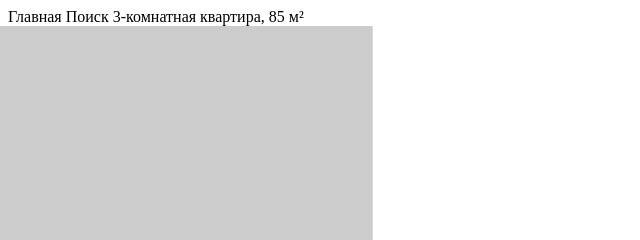
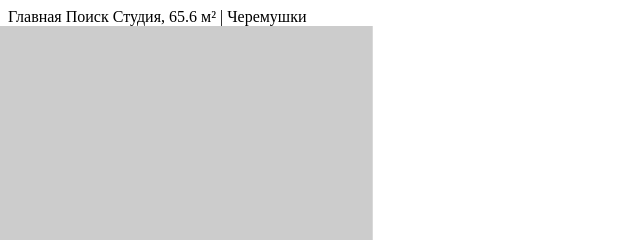
Before and after one commit to valeriiSkliar/realEstate_html, a website: page src/pages/previews/property-view-standalone.html in a window 1280 px wide. Shown: the top 240 px of the page, 0-640 px from the left. Drawn offline with nearby package versions, Linux system fonts and the light colour scheme; placeholder pictures from the web are drawn by us.

Commit message:
fix(property-view-standalone): update property title in breadcrumb

```diff
--- a/src/pages/previews/property-view-standalone.html
+++ b/src/pages/previews/property-view-standalone.html
@@ -27,7 +27,7 @@
               <breadcrumb-item href="/">Главная</breadcrumb-item>
               <breadcrumb-item href="/search.html">Поиск</breadcrumb-item>
               <breadcrumb-item href="/property-view-standalone.html"
-                >3-комнатная квартира, 85 м²</breadcrumb-item
+                >Студия, 65.6 м² | Черемушки</breadcrumb-item
               >
             </custom-breadcrumb>
           </div>
```
